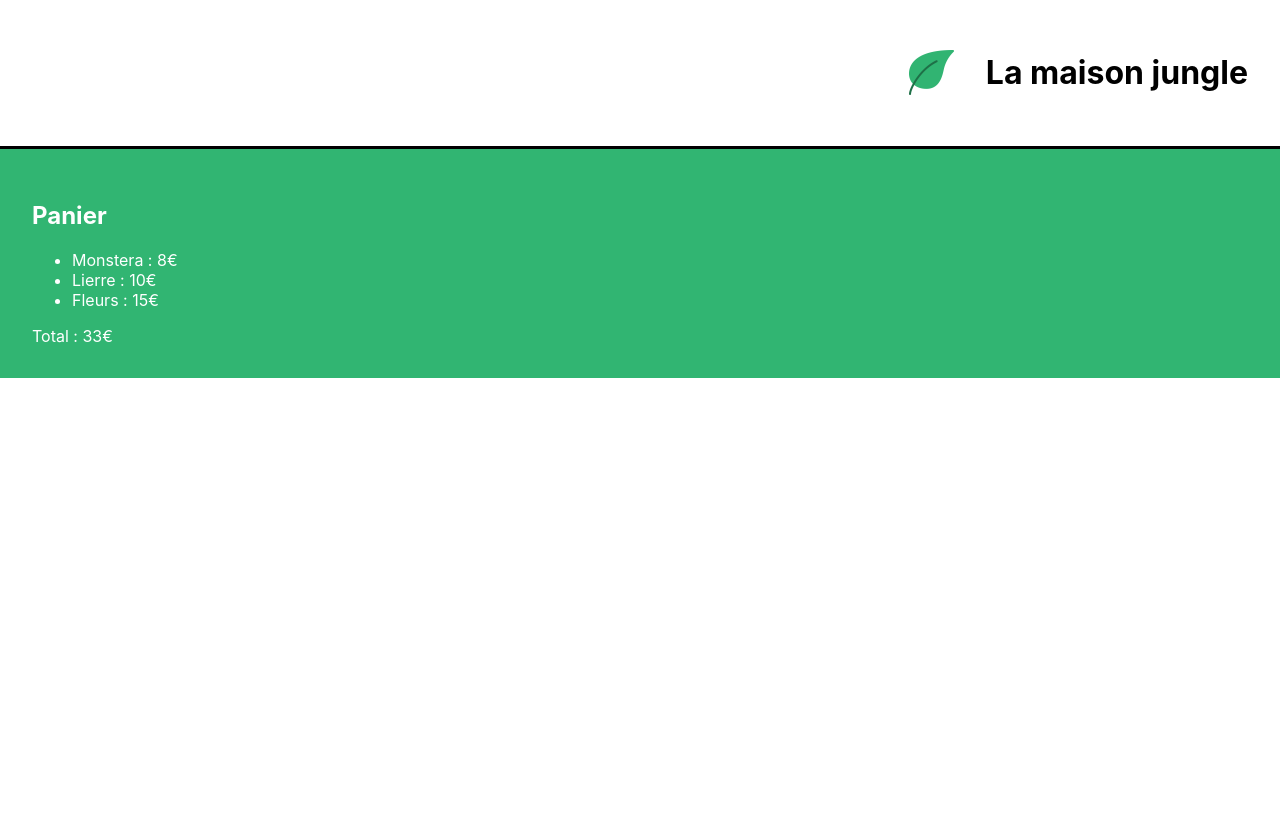
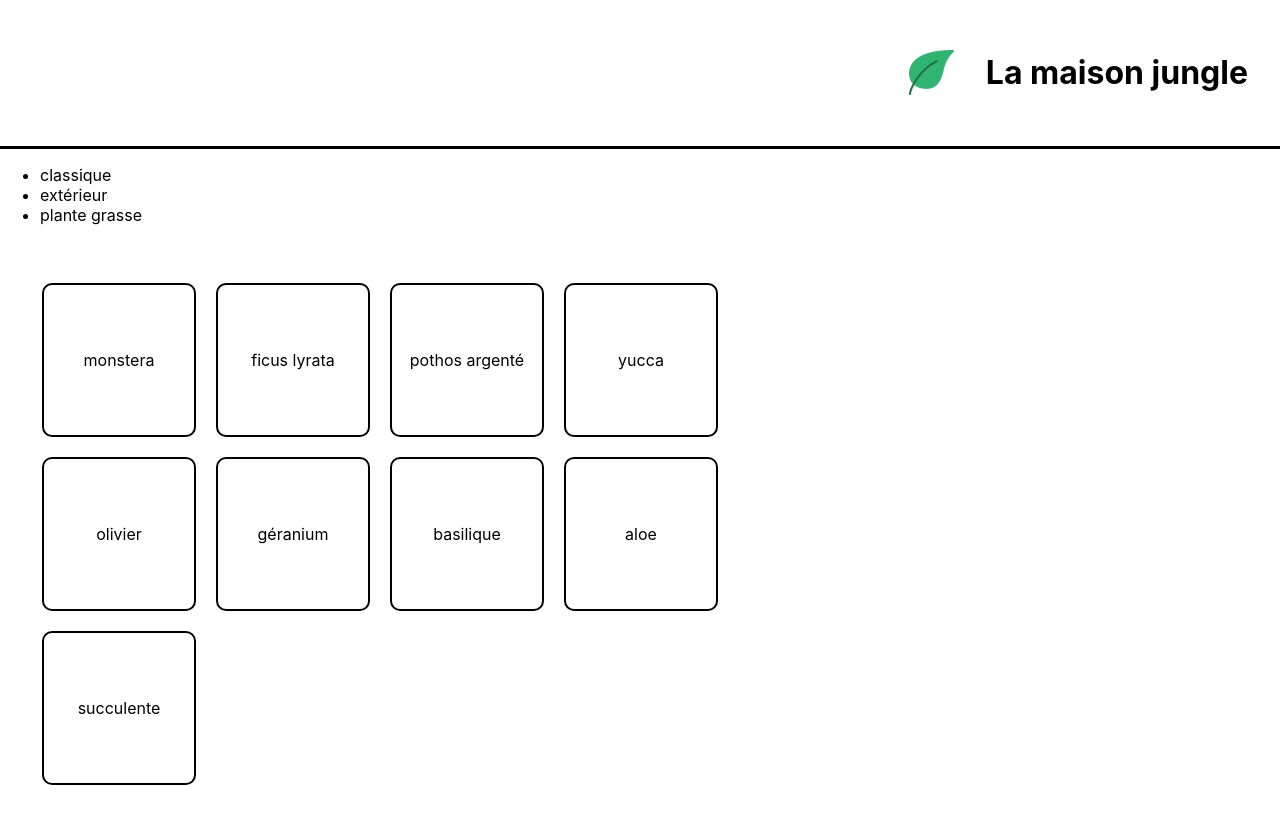
Before and after one commit to Daniele410/ReactTuto, a React (Create React App) app: page / in a window 1280 px wide. Shown: the top 824 px of the page. Before the commit the page ends 800 px from the top, so only its background shows below. Built offline with nearby package versions, Linux system fonts and the light colour scheme.

Commit message:
add shoppingList

```diff
--- a/src/App.css
+++ /dev/null
@@ -1,38 +0,0 @@
-.App {
-  text-align: center;
-}
-
-.App-logo {
-  height: 40vmin;
-  pointer-events: none;
-}
-
-@media (prefers-reduced-motion: no-preference) {
-  .App-logo {
-    animation: App-logo-spin infinite 20s linear;
-  }
-}
-
-.App-header {
-  background-color: #282c34;
-  min-height: 100vh;
-  display: flex;
-  flex-direction: column;
-  align-items: center;
-  justify-content: center;
-  font-size: calc(10px + 2vmin);
-  color: white;
-}
-
-.App-link {
-  color: #61dafb;
-}
-
-@keyframes App-logo-spin {
-  from {
-    transform: rotate(0deg);
-  }
-  to {
-    transform: rotate(360deg);
-  }
-}
--- a/src/components/App.js
+++ b/src/components/App.js
@@ -1,10 +1,19 @@
-import '../App.css';
-import Banner from './Banner';
-import Cart from './Cart';
+import Banner from './Banner'
+import logo from '../assets/logo.png'
+// import Cart from './Cart'
+import ShoppingList from './ShoppingList'
 
 function App() {
-  return <div> <Banner /><Cart /></div>
+	return (
+		<div>
+			<Banner>
+				<img src={logo} alt='La maison jungle' className='lmj-logo' />
+				<h1 className='lmj-title'>La maison jungle</h1>
+			</Banner>
+			{/* <Cart /> */}
+			<ShoppingList />
+		</div>
+	)
 }
 
-
-export default App;
+export default App
--- /dev/null
+++ b/src/components/ShoppingList.js
@@ -0,0 +1,30 @@
+import { plantList } from '../datas/plantList'
+import '../styles/ShoppingList.css'
+
+function ShoppingList() {
+	const categories = plantList.reduce(
+		(acc, plant) =>
+			acc.includes(plant.category) ? acc : acc.concat(plant.category),
+		[]
+	)
+
+	return (
+		<div>
+			<ul>
+				{categories.map((cat) => (
+					<li key={cat}>{cat}</li>
+				))}
+			</ul>
+			<ul className='lmj-plant-list'>
+				{plantList.map((plant) => (
+					<li key={plant.id} className='lmj-plant-item'>
+						{plant.name}
+						{plant.isSpecialOffer && <div className='lmj-sales'>Soldes</div>}
+					</li>
+				))}
+			</ul>
+		</div>
+	)
+}
+
+export default ShoppingList
--- /dev/null
+++ b/src/datas/plantList.js
@@ -0,0 +1,47 @@
+export const plantList = [
+	{
+		name: 'monstera',
+		category: 'classique',
+		id: '1ed'
+	},
+	{
+		name: 'ficus lyrata',
+		category: 'classique',
+		id: '2ab'
+	},
+	{
+		name: 'pothos argenté',
+		category: 'classique',
+		id: '3sd'
+	},
+	{
+		name: 'yucca',
+		category: 'classique',
+		id: '4kk'
+	},
+	{
+		name: 'olivier',
+		category: 'extérieur',
+		id: '5pl'
+	},
+	{
+		name: 'géranium',
+		category: 'extérieur',
+		id: '6uo'
+	},
+	{
+		name: 'basilique',
+		category: 'extérieur',
+		id: '7ie'
+	},
+	{
+		name: 'aloe',
+		category: 'plante grasse',
+		id: '8fp'
+	},
+	{
+		name: 'succulente',
+		category: 'plante grasse',
+		id: '9vn'
+	}
+]
--- a/src/styles/Cart.css
+++ b/src/styles/Cart.css
@@ -1,4 +1,4 @@
-.lmj-cart{
+.lmj-cart {
     color: white;
     padding: 32px;
     background-color: #31b572;
--- /dev/null
+++ b/src/styles/ShoppingList.css
@@ -0,0 +1,30 @@
+.lmj-plant-list {
+	list-style-type: none;
+	padding: 32px;
+	display: flex;
+	flex-wrap: wrap;
+	max-width: 800px;
+}
+
+.lmj-plant-item {
+	border: solid 2px black;
+	border-radius: 10px;
+	height: 150px;
+	width: 150px;
+	margin: 10px;
+	display: flex;
+	align-items: center;
+	justify-content: center;
+	flex-direction: column;
+	position: relative;
+}
+
+.lmj-sales {
+	position: absolute;
+	right: 0px;
+	top: 10px;
+	font-weight: 500;
+	color: white;
+	padding: 5px 10px;
+	background-color: #31b572;
+}
```
Also changed, not shown: src/components/Cart.js (+5 -4 lines), src/index.js (+4 -4 lines), src/components/Banner.js (indentation only), src/styles/Banner.css (indentation only), src/styles/index.css (renamed from src/index.css), 1 other file (tests, documents, lock files or other folders).
